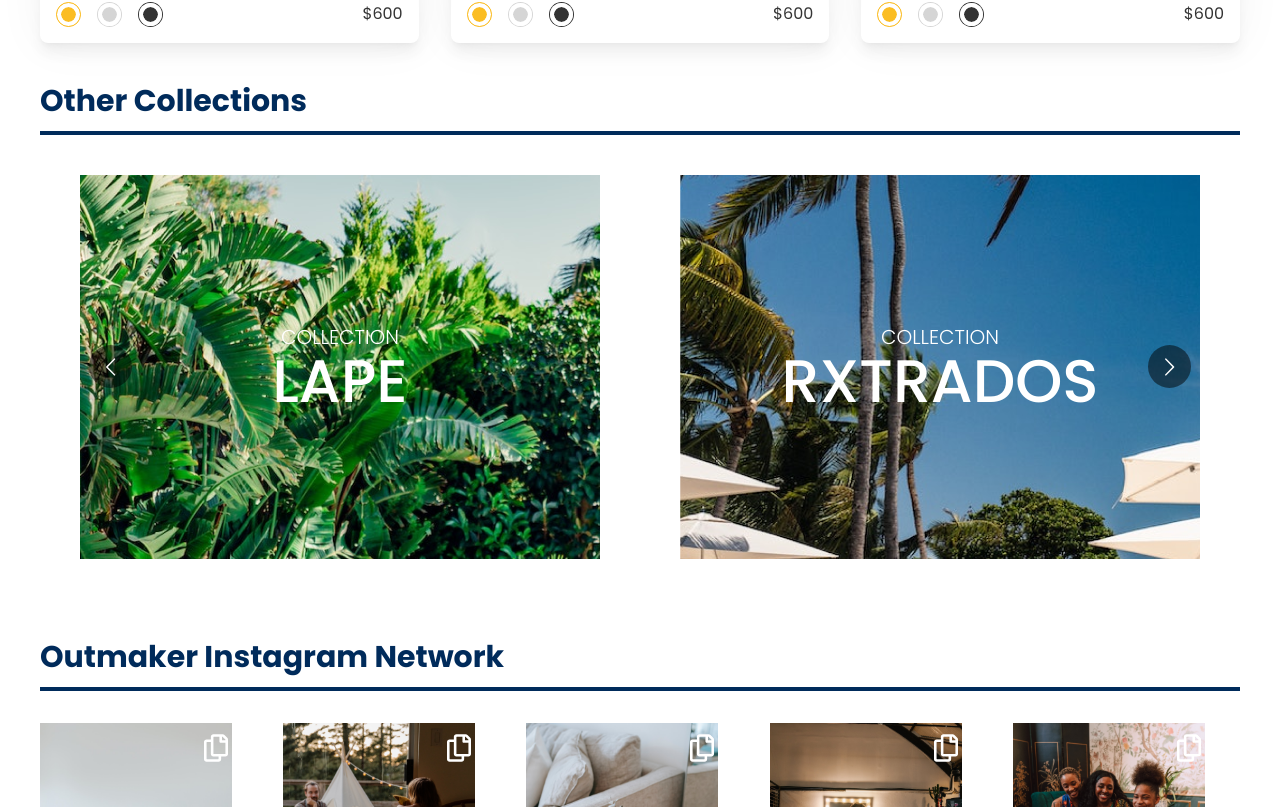
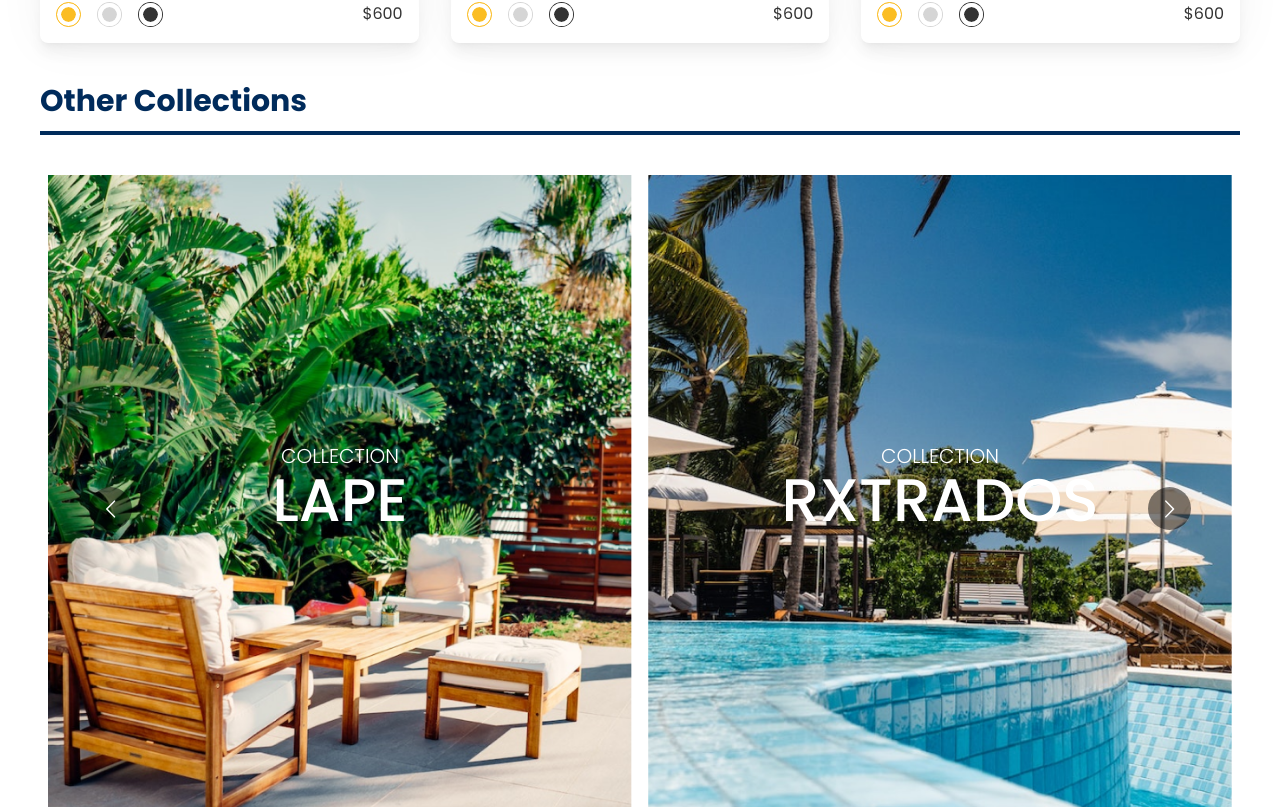
Before and after one commit to MdTasib/out-maker, a React (Create React App) app: page /product in a window 1280 px wide. Shown: the part 2633-3440 px from the top of the page. Built offline with nearby package versions, Linux system fonts and the light colour scheme.

Commit message:
collection slider transiction

```diff
--- a/src/pages/product/CollectionSlider.js
+++ b/src/pages/product/CollectionSlider.js
@@ -72,14 +72,28 @@ const CollectionSlider = () => {
 				slidesToSlide={1}
 				swipeable>
 				{collections.map(collection => (
-					<div className='p-10'>
-						<div
-							className='flex justify-center items-center flex-col h-96'
-							style={{ backgroundImage: `url(${collection.image})` }}>
-							<p className='text-xl font-light text-white'>COLLECTION</p>
-							<h4 className='text-6xl text-white font-medium'>
-								{collection.name}
-							</h4>
+					<div className='py-10 mx-2'>
+						<div className='relative text-center overflow-hidden'>
+							<img
+								src={collection.image}
+								alt=''
+								className='hover:scale-125 transition ease-in-out duration-1000'
+							/>
+
+							<div
+								className='flex flex-col absolute'
+								style={{
+									top: "40%",
+									transform: "translate(-50%, 0)",
+									left: "50%",
+								}}>
+								<p className='text-lg md:text-xl font-light text-white'>
+									COLLECTION
+								</p>
+								<h4 className='text-4xl md:text-6xl text-white font-medium'>
+									{collection.name}
+								</h4>
+							</div>
 						</div>
 					</div>
 				))}
```
